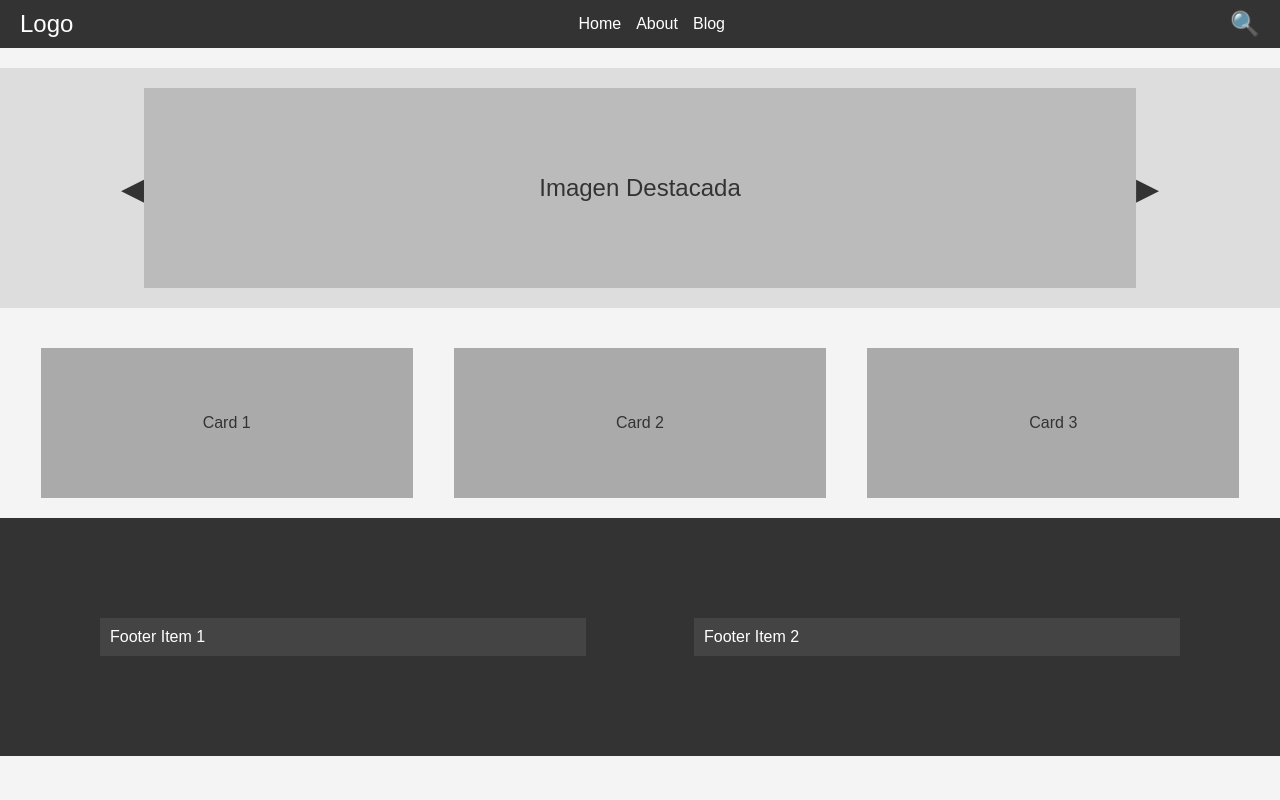
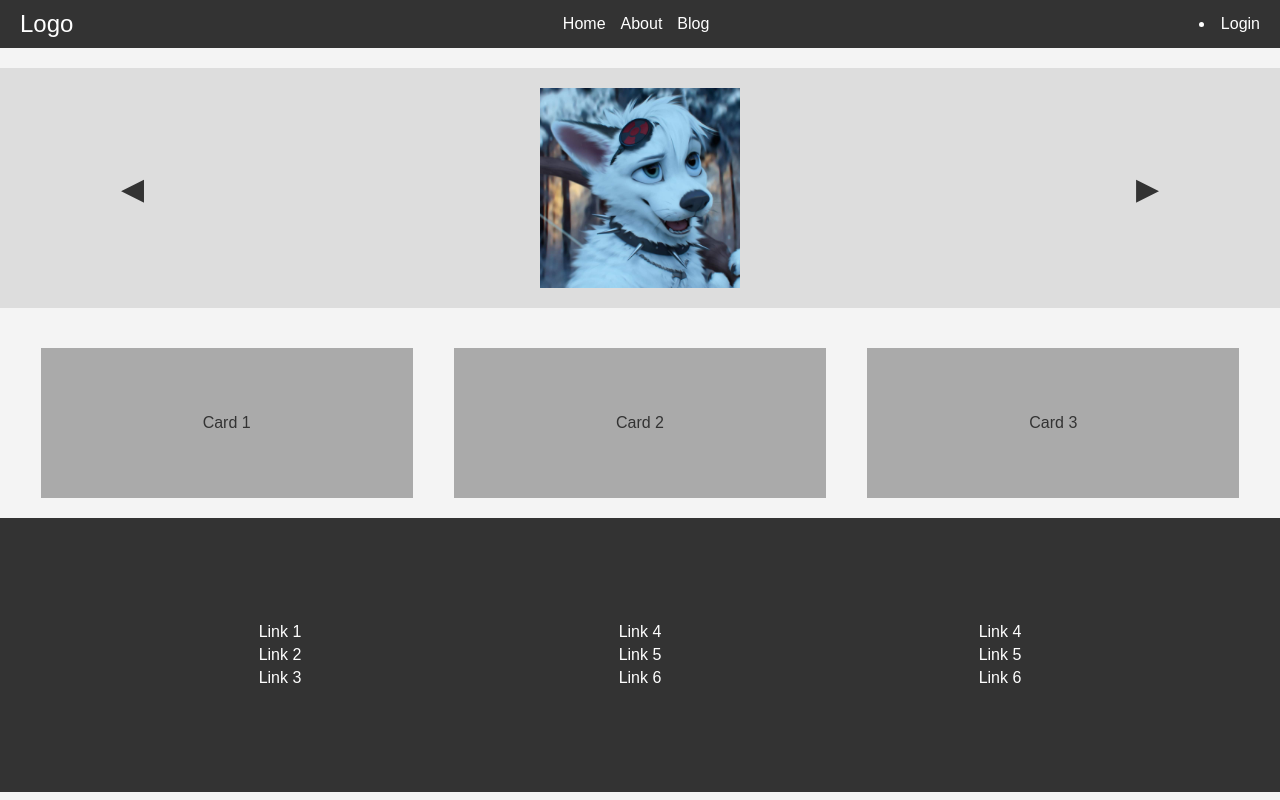
Before and after one commit to JhoanMonsalve/Grupo1, a plain HTML site: page index.html in a window 1280 px wide. Drawn offline with Linux system fonts and the light colour scheme.

Commit message:
home final

```diff
--- a/css/style.css
+++ b/css/style.css
@@ -55,11 +55,15 @@ nav a {
 .carousel-image {
     width: 80%;
     height: 200px;
-    background-color: #bbb;
     display: flex;
     justify-content: center;
     align-items: center;
-    font-size: 24px;
+}
+
+.carousel-image img {
+    max-width: 100%;
+    max-height: 100%;
+    object-fit: cover;
 }
 
 .cards {
@@ -96,3 +100,11 @@ footer {
     padding: 10px;
     background-color: #444;
 }
+
+.links {
+    margin: 0 10px;
+}
+
+.links p {
+    margin: 5px 0;
+}
--- a/index.html
+++ b/index.html
@@ -16,11 +16,17 @@
                 <li><a href="#">Blog</a></li>
             </ul>
         </nav>
-        <div class="search-icon">🔍</div>
+        <div class="login">
+            <nav>
+                <li><a href="#">Login</a></li>
+            </nav>
+        </div>
     </header>
     <section class="carousel">
         <div class="carousel-left">◀</div>
-        <div class="carousel-image">Imagen Destacada</div>
+        <div class="carousel-image">
+            <img src="img/furry.jpg" alt="Imagen Destacada">
+        </div>
         <div class="carousel-right">▶</div>
     </section>
     <section class="cards">
@@ -28,10 +34,22 @@
         <div class="card">Card 2</div>
         <div class="card">Card 3</div>
     </section>
+
     <footer>
-        <div class="footer-content">
-            <div class="footer-item">Footer Item 1</div>
-            <div class="footer-item">Footer Item 2</div>
+        <div class="links">
+            <p>Link 1</p>
+            <p>Link 2</p>
+            <p>Link 3</p>
+        </div>
+        <div class="links">
+            <p>Link 4</p>
+            <p>Link 5</p>
+            <p>Link 6</p>
+        </div>
+        <div class="links">
+            <p>Link 4</p>
+            <p>Link 5</p>
+            <p>Link 6</p>
         </div>
     </footer>
 </body>
```
Also changed, not shown: img/furry.jpg (added).
